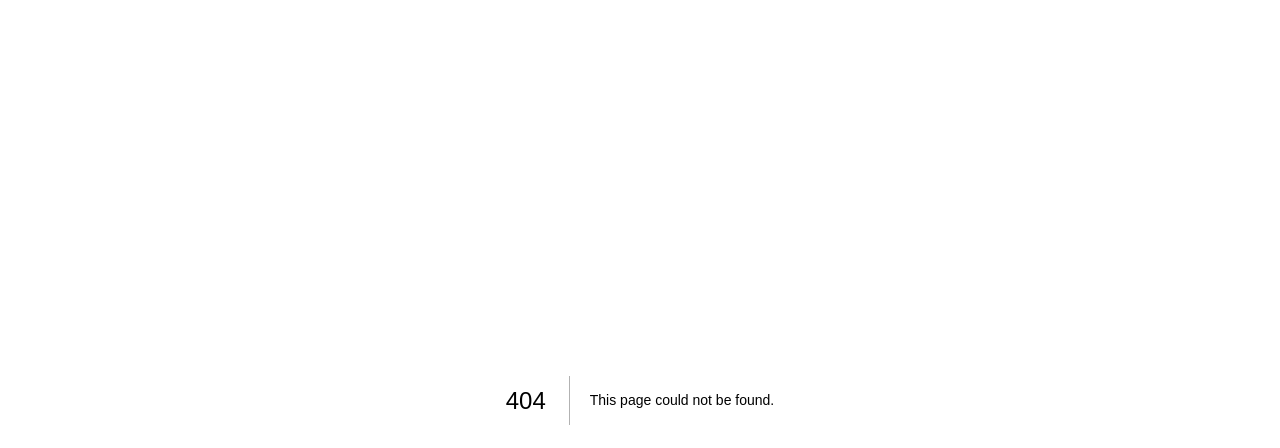
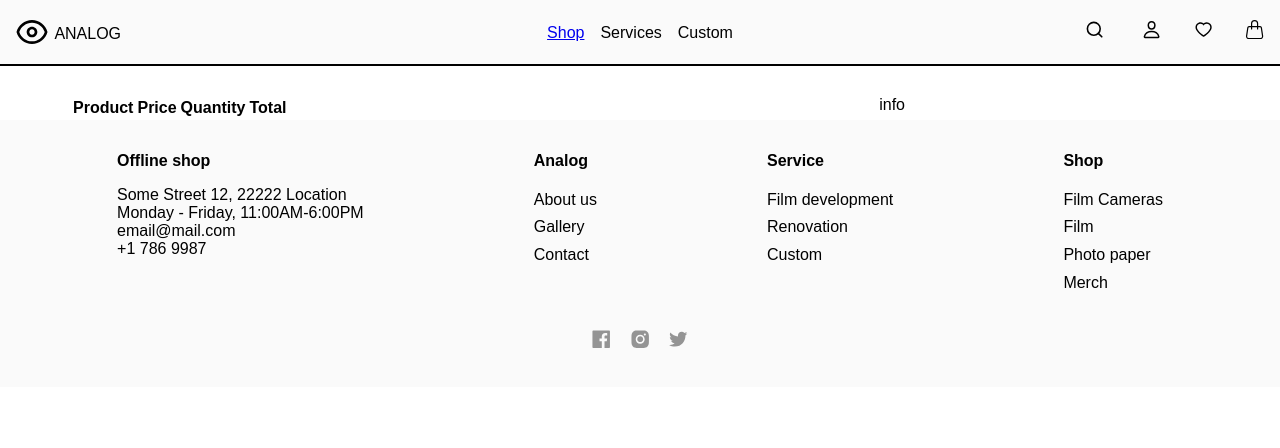
Before and after one commit to rilexus/camera-shop-demo, a Next.js app: page /checkout in a window 1280 px wide. Before the commit this address had no page. Shown: the top 448 px of the page. Built offline with nearby package versions, Linux system fonts and the light colour scheme.

Commit message:
feat: checkout page

```diff
--- a/Providers/CartProvider/CartProvider.js
+++ b/Providers/CartProvider/CartProvider.js
@@ -32,7 +32,10 @@ const useCart = () => {
     });
   };
 
-  const removeProduct = (id) => {};
+  const removeProduct = (id, count) => {
+    // TODO: implement
+    console.warn("[useCart]: removeProduct is not implemented!");
+  };
 
   return [cart, { addProduct, removeProduct }];
 };
--- a/components/Navigation/Navigation.js
+++ b/components/Navigation/Navigation.js
@@ -20,6 +20,7 @@ import Link from "next/link";
 import { useCart } from "../../Providers/CartProvider/CartProvider";
 import { useProducts } from "../../Providers/ProductsProvider";
 import { Badge } from "../../ui/Badge";
+import { useRouter } from "next/router";
 
 const CartMenu = () => {
   const [products] = useProducts();
@@ -40,7 +41,8 @@ const CartIcon = () => {
     setMenuState("open");
   };
 
-  const [cart, { addProduct, removeProduct }] = useCart();
+  const [cart] = useCart();
+  const router = useRouter();
 
   const productCount = useMemo(() => {
     return Object.values(cart).reduce((sum, { count }) => {
@@ -69,16 +71,13 @@ const CartIcon = () => {
         </div>
       )}
 
-      <BagOutlined width={"1.2em"} height={"1.2em"} />
-      {menuState === "open" && (
-        <div
-          style={{
-            position: "absolute",
-            top: 0,
-            left: 0,
-          }}
-        ></div>
-      )}
+      <BagOutlined
+        width={"1.2em"}
+        height={"1.2em"}
+        onClick={() => {
+          router.push("/checkout");
+        }}
+      />
     </div>
   );
 };
--- a/pages/_app.js
+++ b/pages/_app.js
@@ -27,16 +27,17 @@ const t = {
 function MyApp({ Component, pageProps }) {
   const favouredProducts = useState([]);
   const cartState = useState({});
-
+  const productsState = useState({});
   return (
     <ThemeProvider theme={t}>
       <GlobalCSS />
-
-      <CartProvider value={cartState}>
-        <FavouredProductsProvider value={favouredProducts}>
-          <Component {...pageProps} />
-        </FavouredProductsProvider>
-      </CartProvider>
+      <ProductProvider value={productsState}>
+        <CartProvider value={cartState}>
+          <FavouredProductsProvider value={favouredProducts}>
+            <Component {...pageProps} />
+          </FavouredProductsProvider>
+        </CartProvider>
+      </ProductProvider>
     </ThemeProvider>
   );
 }
--- /dev/null
+++ b/pages/checkout.js
@@ -0,0 +1,132 @@
+import React, { useMemo } from "react";
+import { useCart } from "../Providers/CartProvider/CartProvider";
+import Layout from "../components/Layout/Layout";
+import { Navigation } from "../components";
+import Footer from "../components/Footer/Footer";
+import { Container, Flex, Grid, Padding } from "../ui";
+import styled from "styled-components";
+
+const Counter = ({ value, onChange, onDecrement, onIncrement }) => {
+  return (
+    <div>
+      <button
+        onClick={() => {
+          onDecrement?.();
+          onChange?.({ target: { value: value - 1 } });
+        }}
+      >
+        -
+      </button>
+      <input
+        type="number"
+        value={value}
+        min={1}
+        step={1}
+        onChange={onChange}
+        style={{
+          width: "3rem",
+        }}
+      />
+      <button
+        onClick={() => {
+          onIncrement?.();
+          onChange?.({ target: { value: value + 1 } });
+        }}
+      >
+        +
+      </button>
+    </div>
+  );
+};
+
+const ProductListElement = ({ id }) => {
+  const [cart, { removeProduct, addProduct }] = useCart();
+  const product = cart[id];
+  const { src, name, price, count } = product;
+
+  return (
+    <tr
+      style={{
+        padding: "2em 0",
+      }}
+    >
+      <td>
+        <Flex align={"center"}>
+          <img src={src} width={"100px"} height={"auto"} alt="" />
+          <div>{name}</div>
+        </Flex>
+      </td>
+
+      <td>{price}</td>
+      <td>
+        <Counter
+          value={count}
+          onIncrement={() => {
+            addProduct(product, 1);
+          }}
+          onDecrement={() => {
+            removeProduct(id, 1);
+          }}
+        />
+      </td>
+      <td>300$</td>
+      <td>
+        <button>remove</button>
+      </td>
+    </tr>
+  );
+};
+
+const Th = styled.th`
+  text-align: left;
+`;
+
+const Checkout = () => {
+  const [cart] = useCart();
+
+  const products = useMemo(() => Object.values(cart), [cart]);
+
+  return (
+    <Layout
+      navigation={<Navigation />}
+      main={
+        <Container>
+          <Padding padding={"6rem 0 0 0"}>
+            <Grid gutter={"1rem"}>
+              <Grid.Item sm={70}>
+                <table>
+                  <thead>
+                    <tr>
+                      <th
+                        style={{
+                          textAlign: "left",
+                        }}
+                      >
+                        Product
+                      </th>
+                      <th>Price</th>
+                      <th>Quantity</th>
+                      <th>Total</th>
+                      <th> </th>
+                    </tr>
+                  </thead>
+                  <tbody>
+                    {products.map((product) => {
+                      return (
+                        <ProductListElement id={product.id} key={product.id} />
+                      );
+                    })}
+                  </tbody>
+                </table>
+              </Grid.Item>
+              <Grid.Item sm={30}>info</Grid.Item>
+            </Grid>
+          </Padding>
+        </Container>
+      }
+      footer={<Footer />}
+    />
+  );
+};
+
+export default Checkout;
--- a/products.js
+++ b/products.js
@@ -1,15 +1,18 @@
 const reviews = {
   1: {
+    id: "1",
     user: "Stan",
     rating: "4",
     text: "Corporis culpa ducimus ipsum non quod sequi voluptates. Assumenda cupiditate eum facere facilis fuga harum, non odit porro provident tenetur totam ullam!",
   },
   2: {
+    id: "2",
     user: "Peter",
     rating: "5",
     text: "Inventore repudiandae, vero. Dolores doloribus dolorum fuga id itaque minus nisi, numquam officia quos sunt. Facere in maiores modi pariatur possimus unde.",
   },
   3: {
+    id: "3",
     user: "Frank",
     rating: 4,
     text: "Delectus deserunt iusto quae vitae. Aliquid consequatur debitis dolor dolore eius facilis maiores minus natus possimus quas, quibusdam reiciendis repellendus vitae voluptates.",
--- a/ui/icons/BagOutlined/BagOutlined.js
+++ b/ui/icons/BagOutlined/BagOutlined.js
@@ -6,9 +6,11 @@ const BagOutlined = ({
   strokeWidth = "0",
   height = "1em",
   width = "1em",
+  ...props
 }) => {
   return (
     <svg
+      {...props}
       stroke={stroke}
       fill={fill}
       strokeWidth={strokeWidth}
```
Also changed, not shown: pages/product/[id].js (+9 -7 lines), pages/shop.js (+14 -7 lines).
